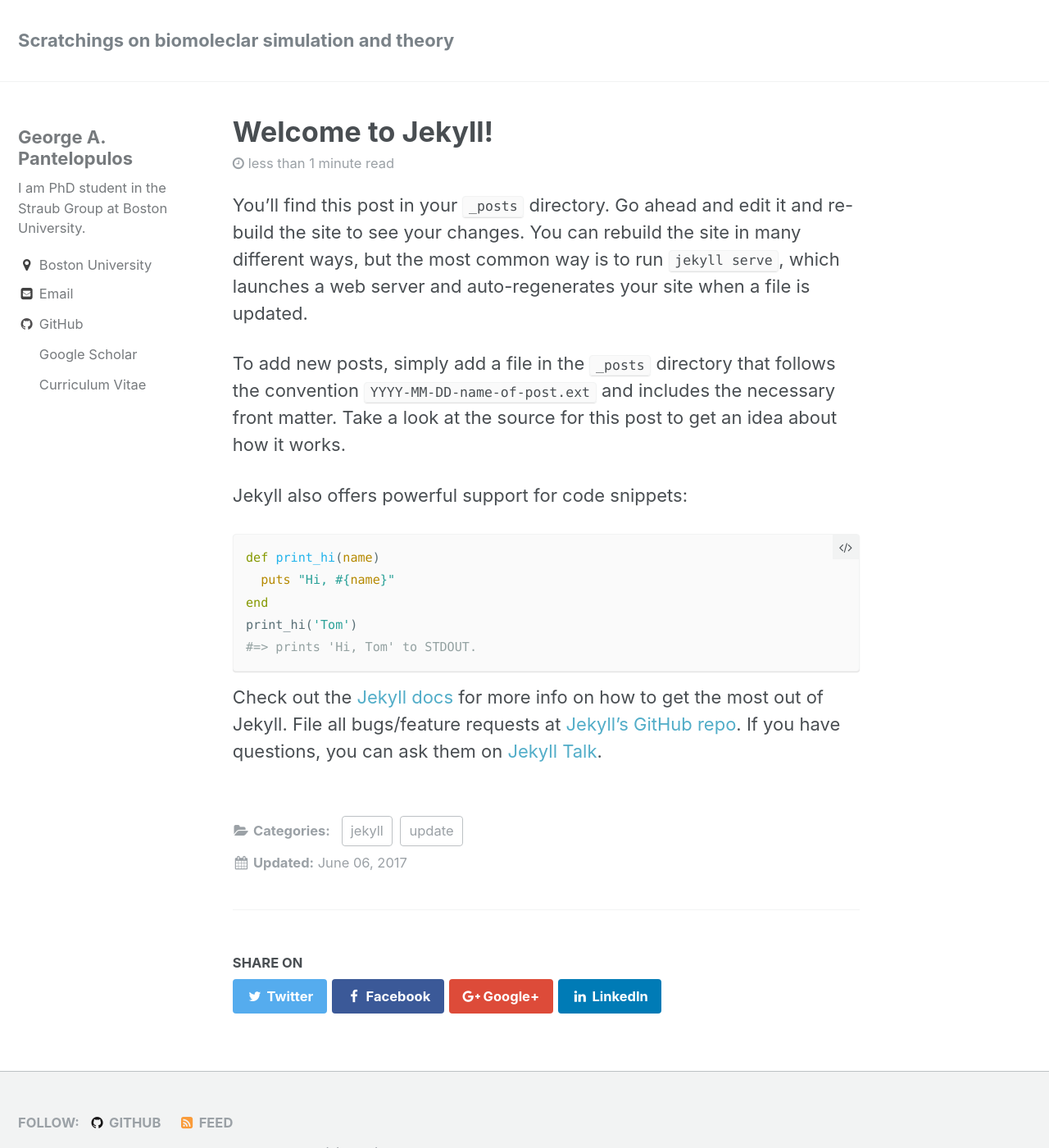
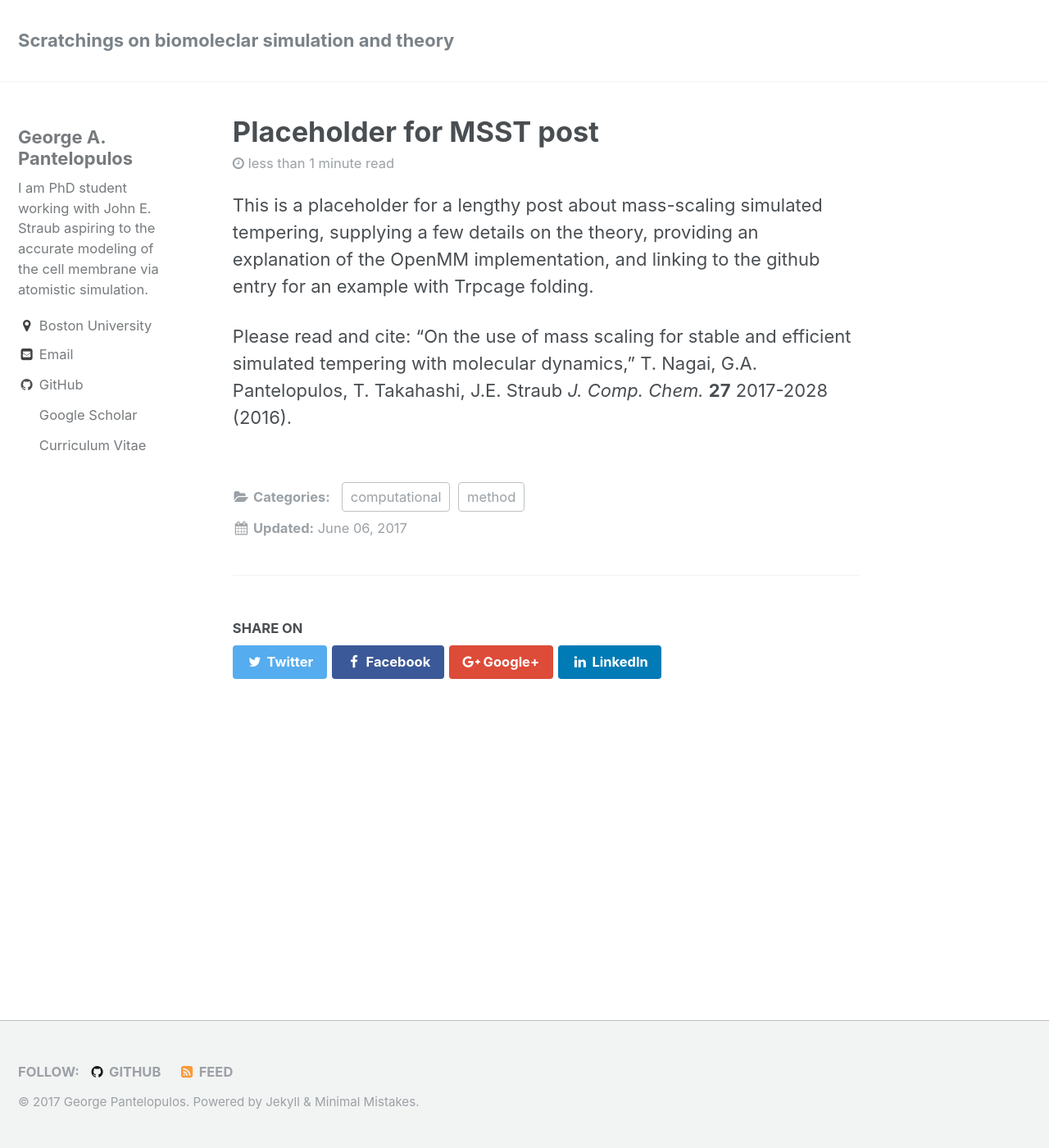
Before and after one commit to gpantel/gpantel.github.io, a Jekyll site: the page built from _posts/2017-06-06-first-post.markdown, in a window 1280 px wide and 1400 px high. Shown: the whole window at 82% size. Built offline with Jekyll 4.4.1, drawn with Linux system fonts in a browser that asks for light colours.

Commit message:
Made placeholder post, changed bio slightly

```diff
--- a/_config.yml
+++ b/_config.yml
@@ -79,7 +79,7 @@ analytics:
 author:
   name             : "George A. Pantelopulos"
   avatar           : # path of avatar image, e.g. "/assets/images/bio-photo.jpg"
-  bio              : "I am PhD student in the Straub Group at Boston University."
+  bio              : "I am PhD student working with John E. Straub aspiring to the accurate modeling of the cell membrane via atomistic simulation."
   cv               : ""
   location         : "Boston University"
   email            : "gpantel@bu.edu"
--- a/_posts/2017-06-06-first-post.markdown
+++ b/_posts/2017-06-06-first-post.markdown
@@ -1,25 +1,10 @@
 ---
 layout: single
-title:  "Welcome to Jekyll!"
-date:   2017-06-05 21:04:30 -0400
-categories: jekyll update
+title:  "Placeholder for MSST post"
+date:   2017-06-06 02:00:00 -0400
+categories: computational method
 ---
-You’ll find this post in your `_posts` directory. Go ahead and edit it and re-build the site to see your changes. You can rebuild the site in many different ways, but the most common way is to run `jekyll serve`, which launches a web server and auto-regenerates your site when a file is updated.
 
-To add new posts, simply add a file in the `_posts` directory that follows the convention `YYYY-MM-DD-name-of-post.ext` and includes the necessary front matter. Take a look at the source for this post to get an idea about how it works.
+This is a placeholder for a lengthy post about mass-scaling simulated tempering, supplying a few details on the theory, providing an explanation of the OpenMM implementation, and linking to the github entry for an example with Trpcage folding.
 
-Jekyll also offers powerful support for code snippets:
-
-{% highlight ruby %}
-def print_hi(name)
-  puts "Hi, #{name}"
-end
-print_hi('Tom')
-#=> prints 'Hi, Tom' to STDOUT.
-{% endhighlight %}
-
-Check out the [Jekyll docs][jekyll-docs] for more info on how to get the most out of Jekyll. File all bugs/feature requests at [Jekyll’s GitHub repo][jekyll-gh]. If you have questions, you can ask them on [Jekyll Talk][jekyll-talk].
-
-[jekyll-docs]: https://jekyllrb.com/docs/home
-[jekyll-gh]:   https://github.com/jekyll/jekyll
-[jekyll-talk]: https://talk.jekyllrb.com/
+Please read and cite: "On the use of mass scaling for stable and efficient simulated tempering with molecular dynamics," T. Nagai, G.A. Pantelopulos, T. Takahashi, J.E. Straub *J. Comp. Chem.* **27** 2017-2028 (2016).
```
Also changed, not shown: 6 other files.
